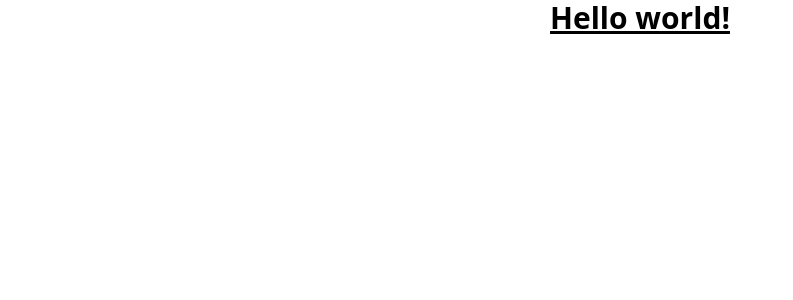
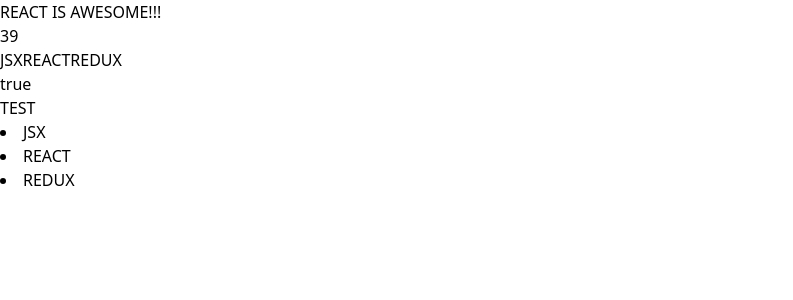
Before and after one commit to ianesteves0124/pern2.0, a React (Create React App) app: page / in a window 1280 px wide. Shown: the top 300 px of the page, without its empty margins (0-793 px from the left). Built offline with nearby package versions, Linux system fonts and the light colour scheme.

Commit message:
JS FILE DELETED || REPLACED WITH JSX FILE

```diff
--- a/src/App.css
+++ /dev/null
@@ -1,38 +0,0 @@
-.App {
-  text-align: center;
-}
-
-.App-logo {
-  height: 40vmin;
-  pointer-events: none;
-}
-
-@media (prefers-reduced-motion: no-preference) {
-  .App-logo {
-    animation: App-logo-spin infinite 20s linear;
-  }
-}
-
-.App-header {
-  background-color: #282c34;
-  min-height: 100vh;
-  display: flex;
-  flex-direction: column;
-  align-items: center;
-  justify-content: center;
-  font-size: calc(10px + 2vmin);
-  color: white;
-}
-
-.App-link {
-  color: #61dafb;
-}
-
-@keyframes App-logo-spin {
-  from {
-    transform: rotate(0deg);
-  }
-  to {
-    transform: rotate(360deg);
-  }
-}
--- a/src/App.js
+++ /dev/null
@@ -1,13 +0,0 @@
-import './App.css';
-
-function App() {
-  return (
-    <div className="App">
-      <h1 className="text-3xl font-bold underline">
-        Hello world!
-      </h1>
-    </div>
-  );
-}
-
-export default App;
--- /dev/null
+++ b/src/App.jsx
@@ -0,0 +1,24 @@
+import React from "react";
+
+function App() {
+  const topic = "REACT";
+  const age = 39;
+  const like = ["JSX", "REACT", "REDUX"];
+  return (
+    <div id="someId">
+      <h1 id="header-Id">{topic} IS AWESOME!!!</h1>
+      <h2>{age}</h2>
+      <h1>{like}</h1>
+      <h2>{String(true)}</h2>
+      {
+        true ? <h3>TEST</h3> : <h2>UNTEST</h2>
+      }
+      {
+        like.map((likes) => (<li key={likes}>{likes}</li>))
+
+      }
+    </div>
+  );
+}
+
+export default App;
--- a/src/index.js
+++ b/src/index.jsx
@@ -4,6 +4,4 @@ import './index.css';
 import App from './App';
 
 const root = ReactDOM.createRoot(document.getElementById('root'));
-root.render(
-    <App />
-);
+root.render(<App />);
```
